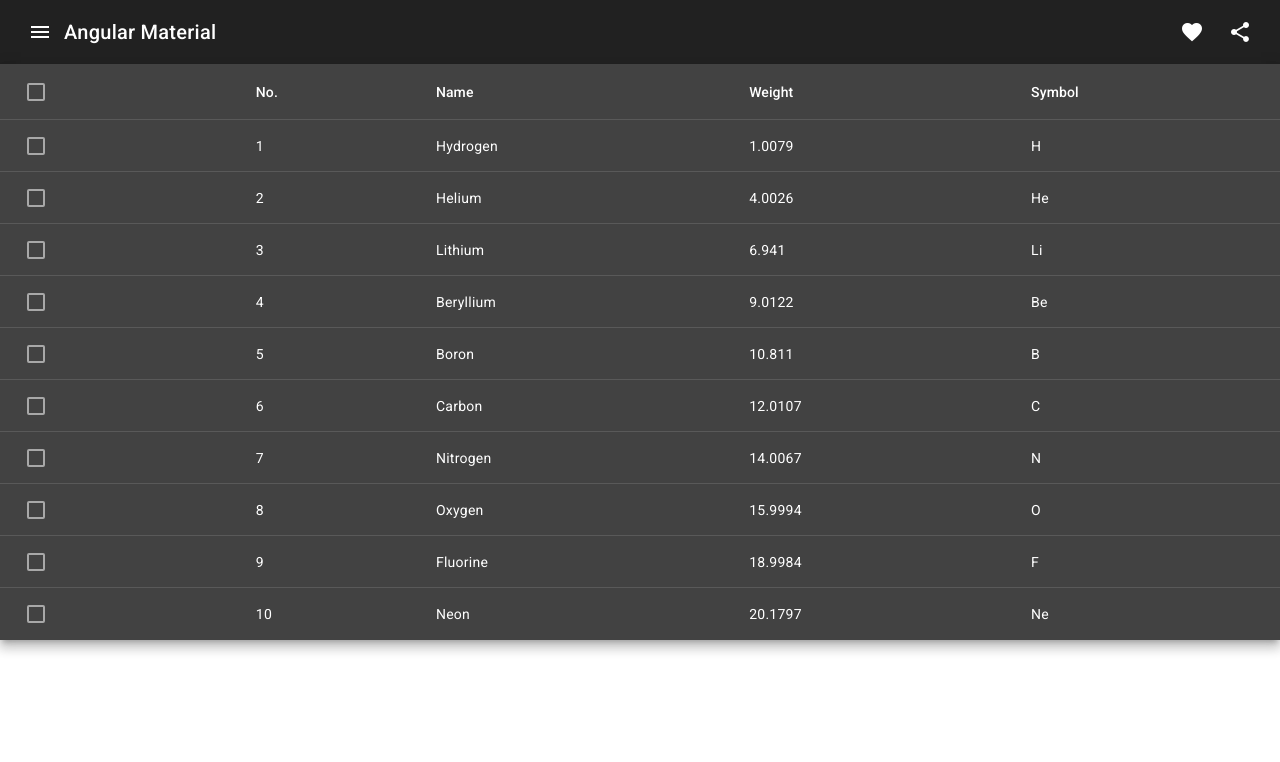
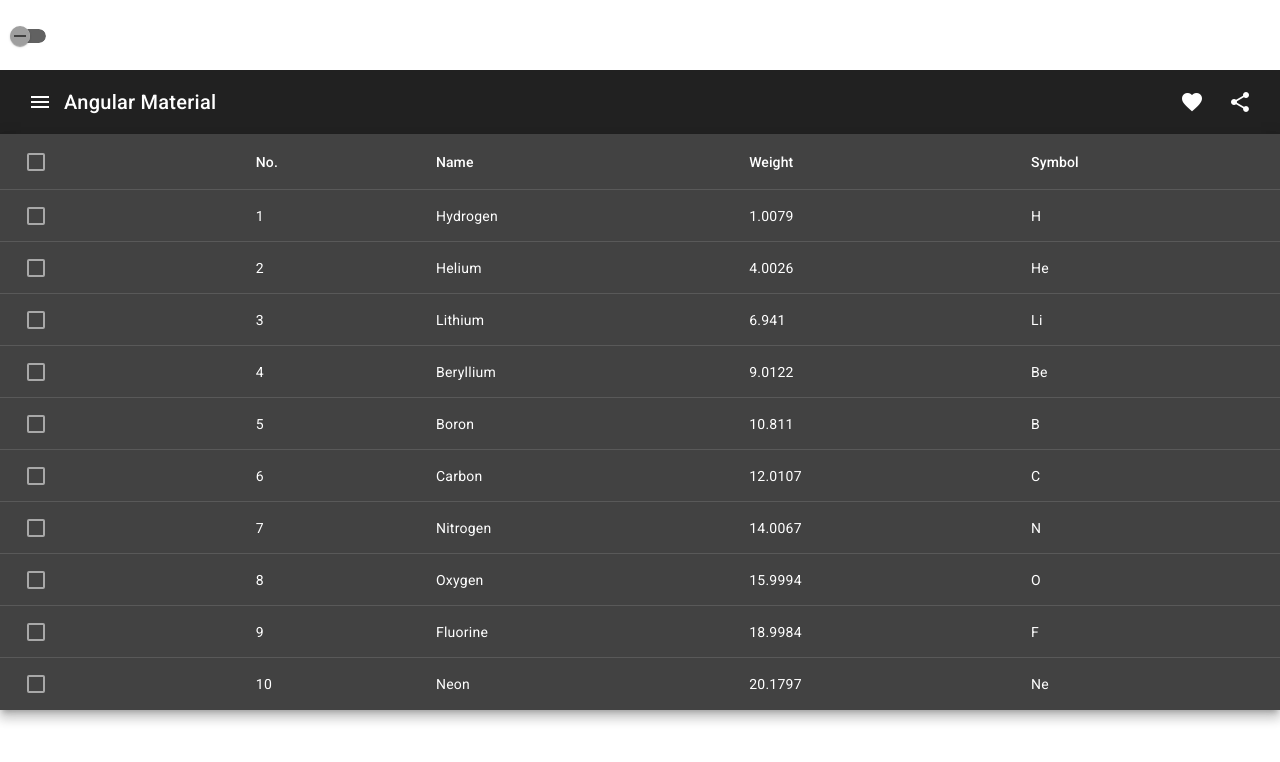
Before and after one commit to magadiflo/angular-material, an Angular app: page / in a window 1280 px wide. Shown: the top 762 px of the page. Built offline with nearby package versions, Linux system fonts and the light colour scheme.

Commit message:
Create third component

```diff
--- a/src/app/app.component.html
+++ b/src/app/app.component.html
@@ -1,3 +1,4 @@
+<app-slide-toggle />
 <app-header />
 <app-table />
 <router-outlet />
--- a/src/app/app.component.ts
+++ b/src/app/app.component.ts
@@ -3,11 +3,12 @@ import { RouterOutlet } from '@angular/router';
 
 import { HeaderComponent } from './header/header.component';
 import { TableComponent } from './table/table.component';
+import { SlideToggleComponent } from './slide-toggle/slide-toggle.component';
 
 @Component({
   selector: 'app-root',
   standalone: true,
-  imports: [RouterOutlet, HeaderComponent, TableComponent],
+  imports: [RouterOutlet, HeaderComponent, TableComponent, SlideToggleComponent],
   templateUrl: './app.component.html',
   styleUrl: './app.component.scss'
 })
--- /dev/null
+++ b/src/app/slide-toggle/slide-toggle.component.html
@@ -0,0 +1,5 @@
+<section>
+  <mat-slide-toggle class="example-margin" [checked]="checked" [disabled]="disabled">
+    Slide me!
+  </mat-slide-toggle>
+</section>
--- /dev/null
+++ b/src/app/slide-toggle/slide-toggle.component.scss
@@ -0,0 +1,7 @@
+section {
+  display: flex;
+  align-content: center;
+  align-items: center;
+  height: 50px;
+  padding: 10px;
+}
--- /dev/null
+++ b/src/app/slide-toggle/slide-toggle.component.ts
@@ -0,0 +1,14 @@
+import { Component } from '@angular/core';
+import { MatSlideToggleModule } from '@angular/material/slide-toggle';
+
+@Component({
+  selector: 'app-slide-toggle',
+  standalone: true,
+  imports: [MatSlideToggleModule],
+  templateUrl: './slide-toggle.component.html',
+  styleUrl: './slide-toggle.component.scss'
+})
+export class SlideToggleComponent {
+  checked = false;
+  disabled = false;
+}
```
Also changed, not shown: src/assets/01.componentes-usando-angular-material.png, 1 other file (tests, documents, lock files or other folders).
